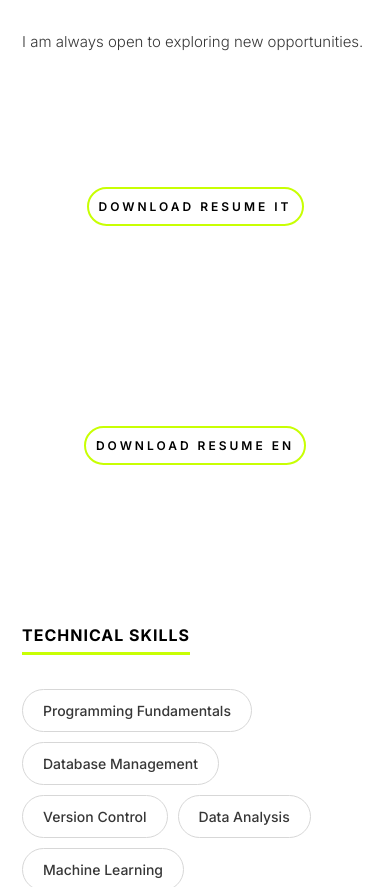
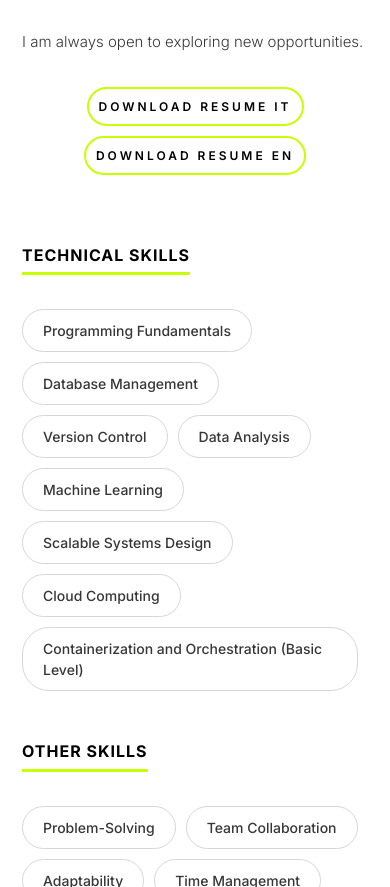
Before and after one commit to manuelplacella/myportfolio, a plain HTML site: page index.html in a window 390 px wide. Shown: the part 1980-2867 px from the top of the page. Drawn offline with nearby package versions, Linux system fonts and the light colour scheme.

Commit message:
update margin first button

```diff
--- a/assets/css/main.css
+++ b/assets/css/main.css
@@ -65,7 +65,6 @@ svg,img { max-width: 100%; height: auto; }
 .ds-about-section{ padding-top: 60px; padding-bottom: 120px; }
 .ds-heading{ display: inline-block; font-weight: 700; color: #000; text-transform: uppercase; letter-spacing: 1px; font-size: 16px; border-bottom: 3px solid #c8ff03; padding-bottom: 7px; margin-bottom: 23px; }
 .ds-about-section p{ color: #373737; font-size: 24px; line-height: 40px; font-weight: 300; margin-bottom: 60px; }
-.ds-about-section .ds-button{margin: 100px 0}
 .ds-button{ display: inline-block; text-transform: uppercase;font-size: 12px;line-height: 13px;font-weight: 600;letter-spacing: 3px; color:#000; padding:17px 30px;  border: 2px solid #c8ff03;border-radius: 60px; }
 .ds-button:hover{ background-color:#c8ff03 ; color: #000; }
 .ds-arrow-button i{ display: inline-block; vertical-align: middle; }
@@ -141,6 +140,7 @@ span.ds-department{ color: #373737; font-weight: 500; font-size: 18px; padding-b
 	.ds-numbervalulist span{ font-size: 14px; }
 	.ds-about-section{ padding-bottom: 60px; }
 	.ds-about-section p,.ds-work-content-sec p,.ds-work-content-sec li{ font-size: 15px; line-height: 30px;margin-bottom: 30px; }
+	.ds-about-section .ds-button{margin-bottom: 10px}
 	.ds-skills-list li{ margin-right: 10px; margin-bottom: 10px; font-size: 14px; }
 	.ds-skills-section .col-12,.ds-experience-list .col-12{ margin-bottom: 40px; }
 	.ds-skills-section,.ds-work-section, .ds-experience-section{ padding-bottom: 0; }
```
